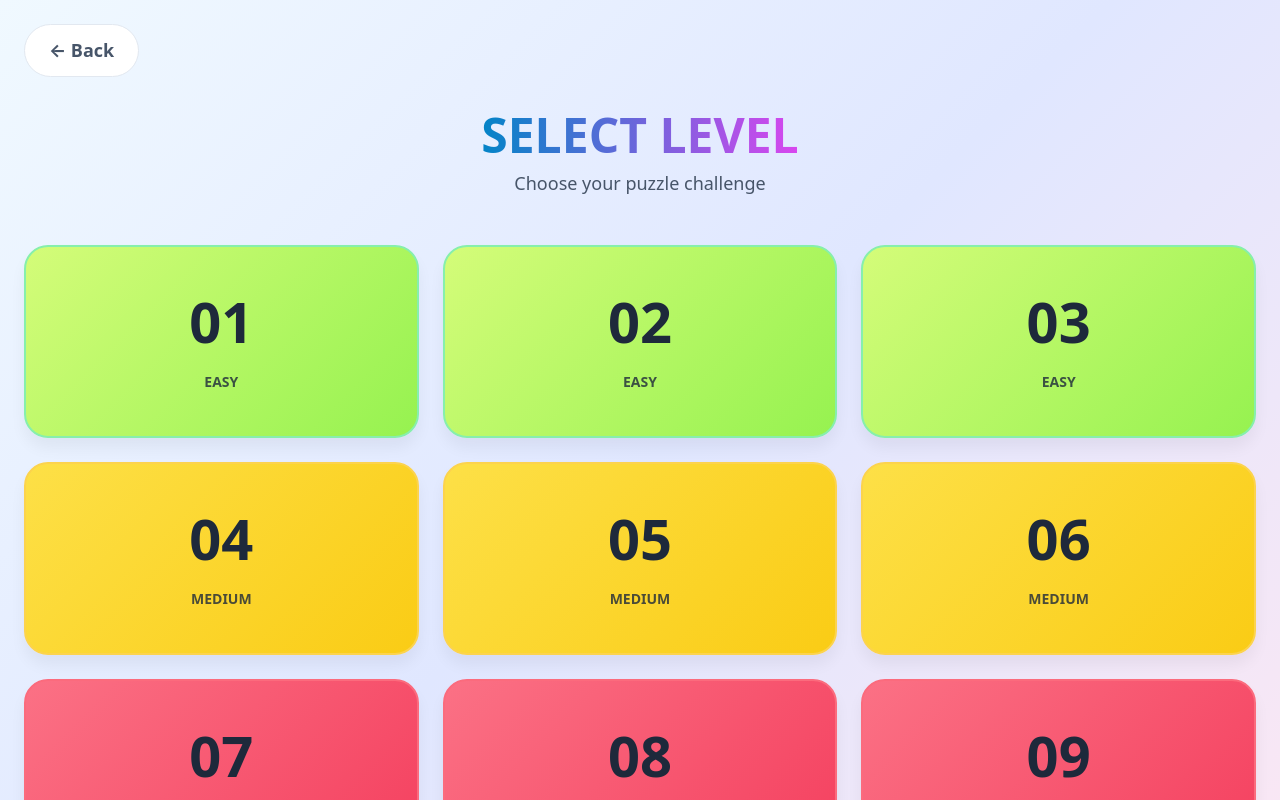
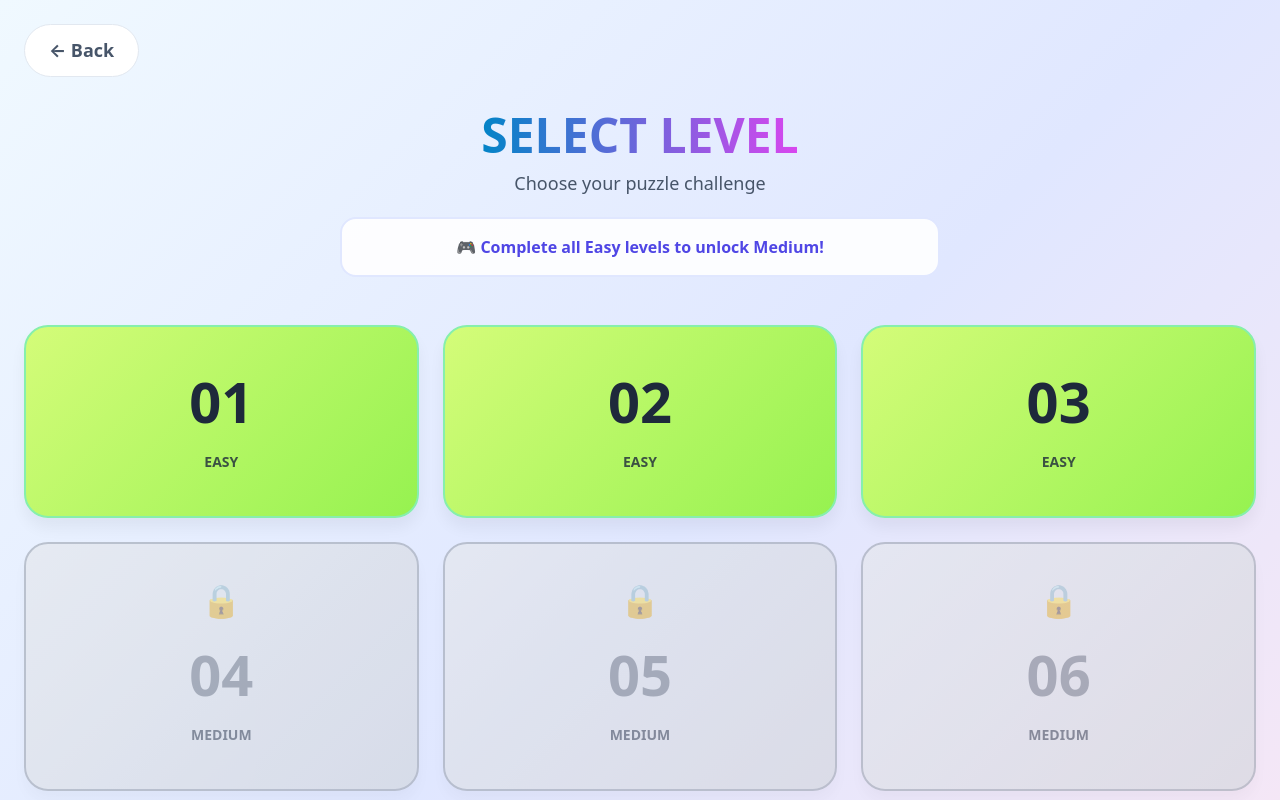
Before and after one commit to vilpalenik/Puzzle-game, a React (Vite) app: page /#/levels in a window 1280 px wide. Shown: the top 800 px of the page. Built offline with nearby package versions, Linux system fonts and the light colour scheme.

Commit message:
odomknutie levelov postupne

```diff
--- a/src/context/GameContext.tsx
+++ b/src/context/GameContext.tsx
@@ -24,6 +24,8 @@ interface GameContextType {
   resetLevel: () => void;
   loadLevel: (levelId: number) => void;
   showHint: () => void;
+  getUnlockedDifficulties: () => string[]; // NOVÁ FUNKCIA
+  isLevelUnlocked: (levelId: number) => boolean; // NOVÁ FUNKCIA
 }
 
 const GameContext = createContext<GameContextType | undefined>(undefined);
@@ -64,7 +66,7 @@ export const GameProvider: React.FC<GameProviderProps> = ({ children }) => {
   const [currentTime, setCurrentTime] = useState<number>(0);
   const [isActive, setIsActive] = useState<boolean>(false);
 
-  // Efekt pre bežiaci čas
+  // casovac hry
   useEffect(() => {
     let interval: any;
     if (isActive && !gameState.isCompleted) {
@@ -76,6 +78,59 @@ export const GameProvider: React.FC<GameProviderProps> = ({ children }) => {
     }
     return () => clearInterval(interval);
   }, [isActive, gameState.isCompleted]);
+
+  const getUnlockedDifficulties = (): string[] => {
+    const easyLevels = levelsData.levels.filter(l => l.difficulty === 'Easy');
+    const mediumLevels = levelsData.levels.filter(l => l.difficulty === 'Medium');
+    const hardLevels = levelsData.levels.filter(l => l.difficulty === 'Hard');
+
+    const completedEasy = easyLevels.filter(l =>
+      gameState.completedLevels.includes(l.id)
+    ).length;
+
+    const completedMedium = mediumLevels.filter(l =>
+      gameState.completedLevels.includes(l.id)
+    ).length;
+
+    const completedHard = hardLevels.filter(l =>
+      gameState.completedLevels.includes(l.id)
+    ).length;
+
+    const unlocked = ['Easy']; // easy je vzdy odomknuta
+
+    // ak su easy dokoncene, odomkni Medium
+    if (completedEasy === easyLevels.length) {
+      unlocked.push('Medium');
+    }
+
+    // ak su medium dokoncene, odomkni Hard
+    if (completedMedium === mediumLevels.length) {
+      unlocked.push('Hard');
+    }
+
+    // ak su vsetky Hard dokoncene, odomkni vsetky obtiaznosti
+    if (completedHard === hardLevels.length) {
+      return ['Easy', 'Medium', 'Hard', 'All'];
+    }
+
+    return unlocked;
+  };
+
+  // kontrola ci je level odomknuty
+  const isLevelUnlocked = (levelId: number): boolean => {
+    const level = levelsData.levels.find(l => l.id === levelId);
+    if (!level) return false;
+
+    const unlockedDifficulties = getUnlockedDifficulties();
+
+    // ak je odomknuta vsetka obtiaznost, vrat true
+    if (unlockedDifficulties.includes('All')) {
+      return true;
+    }
+
+    // inak skontroluj obtiaznost levelu
+    return unlockedDifficulties.includes(level.difficulty);
+  };
 
   const loadLevel = (levelId: number) => {
     const level = levelsData.levels.find(l => l.id === levelId);
@@ -543,6 +598,8 @@ export const GameProvider: React.FC<GameProviderProps> = ({ children }) => {
         resetLevel,
         loadLevel,
         showHint,
+        getUnlockedDifficulties,
+        isLevelUnlocked,
       }}
     >
       {children}
--- a/src/pages/LevelPage.tsx
+++ b/src/pages/LevelPage.tsx
@@ -1,9 +1,11 @@
 import React, { useState } from 'react';
 import { Link } from 'react-router-dom';
+import { useGame } from '../context/GameContext';
 import './LevelPage.css';
 
 const LevelPage: React.FC = () => {
   const [hoveredLevel, setHoveredLevel] = useState<number | null>(null);
+  const { getUnlockedDifficulties, isLevelUnlocked, gameState } = useGame();
 
   const levels = [
     { id: 1, difficulty: 'Easy'},
@@ -17,6 +19,9 @@ const LevelPage: React.FC = () => {
     { id: 9, difficulty: 'Hard'},
   ];
 
+  const unlockedDifficulties = getUnlockedDifficulties();
+  const allUnlocked = unlockedDifficulties.includes('All');
+
   return (
     <div className="level-container">
       <div className="level-wrapper">
@@ -28,12 +33,39 @@ const LevelPage: React.FC = () => {
             <span className="title-gradient">SELECT LEVEL</span>
           </h1>
           <p className="level-subtitle">Choose your puzzle challenge</p>
+
+          {/* Zobrazenie statusu odomknutia */}
+          {!allUnlocked && (
+            <div className="unlock-status">
+              <p className="unlock-text">
+                {unlockedDifficulties.includes('Medium') && !unlockedDifficulties.includes('Hard') &&
+                  '🎯 Medium unlocked! Complete all Medium to unlock Hard.'}
+                {unlockedDifficulties.includes('Hard') &&
+                  '🔥 Hard unlocked! Complete all Hard to unlock everything.'}
+                {!unlockedDifficulties.includes('Medium') &&
+                  '🎮 Complete all Easy levels to unlock Medium!'}
+              </p>
+            </div>
+          )}
+
+          {allUnlocked && (
+            <div className="unlock-status">
+              <p className="unlock-text unlock-complete">
+                🏆 All levels unlocked! You're a Tangram master!
+              </p>
+            </div>
+          )}
         </div>
 
         <div className="levels-grid">
-          {levels.map((level) => (
+          {levels.map((level) => {
+            const isUnlocked = isLevelUnlocked(level.id);
+            const isCompleted = gameState.completedLevels.includes(level.id);
+
+            return (
+              <div key={level.id}>
+                {isUnlocked ? (
                   <Link
-              key={level.id}
                     to={`/game/${level.id}`}
                     onMouseEnter={() => setHoveredLevel(level.id)}
                     onMouseLeave={() => setHoveredLevel(null)}
@@ -42,15 +74,36 @@ const LevelPage: React.FC = () => {
                     <div
                       className={`level-card level-card-${level.difficulty.toLowerCase()} ${
                         hoveredLevel === level.id ? 'level-card-hovered' : ''
-                }`}
+                      } ${isCompleted ? 'level-card-completed' : ''}`}
                     >
+                      {isCompleted && (
+                        <div className="completed-badge">
+                          <span className="completed-icon">✓</span>
+                        </div>
+                      )}
                       <div className="level-number">
                         {String(level.id).padStart(2, '0')}
                       </div>
                       <div className="level-difficulty">{level.difficulty}</div>
+                      {isCompleted && (
+                        <div className="completed-text">Completed</div>
+                      )}
                     </div>
                   </Link>
-          ))}
+                ) : (
+                  <div className="level-card-link level-card-locked">
+                    <div className="level-card level-card-locked-style">
+                      <div className="lock-icon">🔒</div>
+                      <div className="level-number level-number-locked">
+                        {String(level.id).padStart(2, '0')}
+                      </div>
+                      <div className="level-difficulty">{level.difficulty}</div>
+                    </div>
+                  </div>
+                )}
+              </div>
+            );
+          })}
         </div>
       </div>
     </div>
--- a/src/pages/Levelpage.css
+++ b/src/pages/Levelpage.css
@@ -148,9 +148,193 @@
   border-color: #e11d48;
 }
 
-/* ========== RESPONZÍVNE ÚPRAVY ========== */
 
-/* Malé mobily (< 480px) */
+/* Status odomknutia */
+.unlock-status {
+  margin-top: 20px;
+  padding: 16px 24px;
+  background: rgba(255, 255, 255, 0.9);
+  border-radius: 16px;
+  border: 2px solid #e0e7ff;
+  max-width: 600px;
+  margin-left: auto;
+  margin-right: auto;
+}
+
+.unlock-text {
+  margin: 0;
+  font-size: 16px;
+  font-weight: 600;
+  color: #4f46e5;
+}
+
+.unlock-complete {
+  color: #059669;
+  font-size: 18px;
+}
+
+/* Zamknuté levely */
+.level-card-locked {
+  cursor: not-allowed;
+  pointer-events: none;
+}
+
+.level-card-locked-style {
+  background: linear-gradient(135deg, #e5e7eb, #d1d5db) !important;
+  border-color: #9ca3af !important;
+  opacity: 0.6;
+  position: relative;
+}
+
+.lock-icon {
+  font-size: 32px;
+  margin-bottom: 8px;
+  opacity: 0.7;
+}
+
+.level-number-locked {
+  opacity: 0.5;
+}
+
+.level-card-locked-style:hover {
+  transform: none;
+  box-shadow: 0 10px 15px rgba(0, 0, 0, 0.05);
+}
+
+/* Responzívne úpravy pre unlock status */
+@media (max-width: 767px) {
+  .unlock-status {
+    margin-top: 16px;
+    padding: 12px 16px;
+  }
+
+  .unlock-text {
+    font-size: 14px;
+  }
+
+  .unlock-complete {
+    font-size: 16px;
+  }
+
+  .lock-icon {
+    font-size: 28px;
+  }
+}
+
+/* Dokončené levely */
+.level-card-completed {
+  position: relative;
+  border: 3px solid #10b981 !important;
+  box-shadow: 0 0 20px rgba(16, 185, 129, 0.3) !important;
+}
+
+.completed-badge {
+  position: absolute;
+  top: -10px;
+  right: -10px;
+  width: 40px;
+  height: 40px;
+  background: linear-gradient(135deg, #10b981, #059669);
+  border-radius: 50%;
+  display: flex;
+  align-items: center;
+  justify-content: center;
+  box-shadow: 0 4px 12px rgba(16, 185, 129, 0.4);
+  z-index: 10;
+  animation: completedPulse 2s ease-in-out infinite;
+}
+
+.completed-icon {
+  color: white;
+  font-size: 24px;
+  font-weight: bold;
+}
+
+.completed-text {
+  font-size: 12px;
+  color: #059669;
+  font-weight: 700;
+  text-transform: uppercase;
+  margin-top: 8px;
+  letter-spacing: 0.5px;
+}
+
+@keyframes completedPulse {
+  0%, 100% {
+    transform: scale(1);
+    box-shadow: 0 4px 12px rgba(16, 185, 129, 0.4);
+  }
+  50% {
+    transform: scale(1.05);
+    box-shadow: 0 6px 16px rgba(16, 185, 129, 0.6);
+  }
+}
+
+/* Hover efekt pre dokončené levely */
+.level-card-completed:hover {
+  border-color: #059669 !important;
+  transform: translateY(-4px);
+}
+
+.level-card-completed.level-card-hovered {
+  box-shadow: 0 20px 40px rgba(16, 185, 129, 0.4) !important;
+}
+
+/* Status odomknutia */
+.unlock-status {
+  margin-top: 20px;
+  padding: 16px 24px;
+  background: rgba(255, 255, 255, 0.9);
+  border-radius: 16px;
+  border: 2px solid #e0e7ff;
+  max-width: 600px;
+  margin-left: auto;
+  margin-right: auto;
+}
+
+.unlock-text {
+  margin: 0;
+  font-size: 16px;
+  font-weight: 600;
+  color: #4f46e5;
+}
+
+.unlock-complete {
+  color: #059669;
+  font-size: 18px;
+}
+
+/* Zamknuté levely */
+.level-card-locked {
+  cursor: not-allowed;
+  pointer-events: none;
+}
+
+.level-card-locked-style {
+  background: linear-gradient(135deg, #e5e7eb, #d1d5db) !important;
+  border-color: #9ca3af !important;
+  opacity: 0.6;
+  position: relative;
+}
+
+.lock-icon {
+  font-size: 32px;
+  margin-bottom: 8px;
+  opacity: 0.7;
+}
+
+.level-number-locked {
+  opacity: 0.5;
+}
+
+.level-card-locked-style:hover {
+  transform: none;
+  box-shadow: 0 10px 15px rgba(0, 0, 0, 0.05);
+}
+
+/* ========== responzivita ========== */
+
+/* mobily (< 480px) */
 @media (max-width: 479px) {
   .level-container {
     padding: 16px;
@@ -197,9 +381,20 @@
   .star {
     font-size: 24px;
   }
+
+  .completed-badge {
+    width: 32px;
+    height: 32px;
+    top: -6px;
+    right: -6px;
+  }
+
+  .completed-icon {
+    font-size: 18px;
+  }
 }
 
-/* Väčšie mobily (480px - 767px) */
+/* tablety (480px - 767px) */
 @media (min-width: 480px) and (max-width: 767px) {
   .level-container {
     padding: 20px;
@@ -235,6 +430,39 @@
   .star {
     font-size: 26px;
   }
+
+  .unlock-status {
+    margin-top: 16px;
+    padding: 12px 16px;
+  }
+
+  .unlock-text {
+    font-size: 14px;
+  }
+
+  .unlock-complete {
+    font-size: 16px;
+  }
+
+  .lock-icon {
+    font-size: 28px;
+  }
+
+  .completed-badge {
+    width: 35px;
+    height: 35px;
+    top: -8px;
+    right: -8px;
+  }
+
+  .completed-icon {
+    font-size: 20px;
+  }
+
+  .completed-text {
+    font-size: 10px;
+  }
+
 }
 
 /* Tablety (768px - 1023px) */
```
Lines whose indentation alone changed are shown as unchanged.
